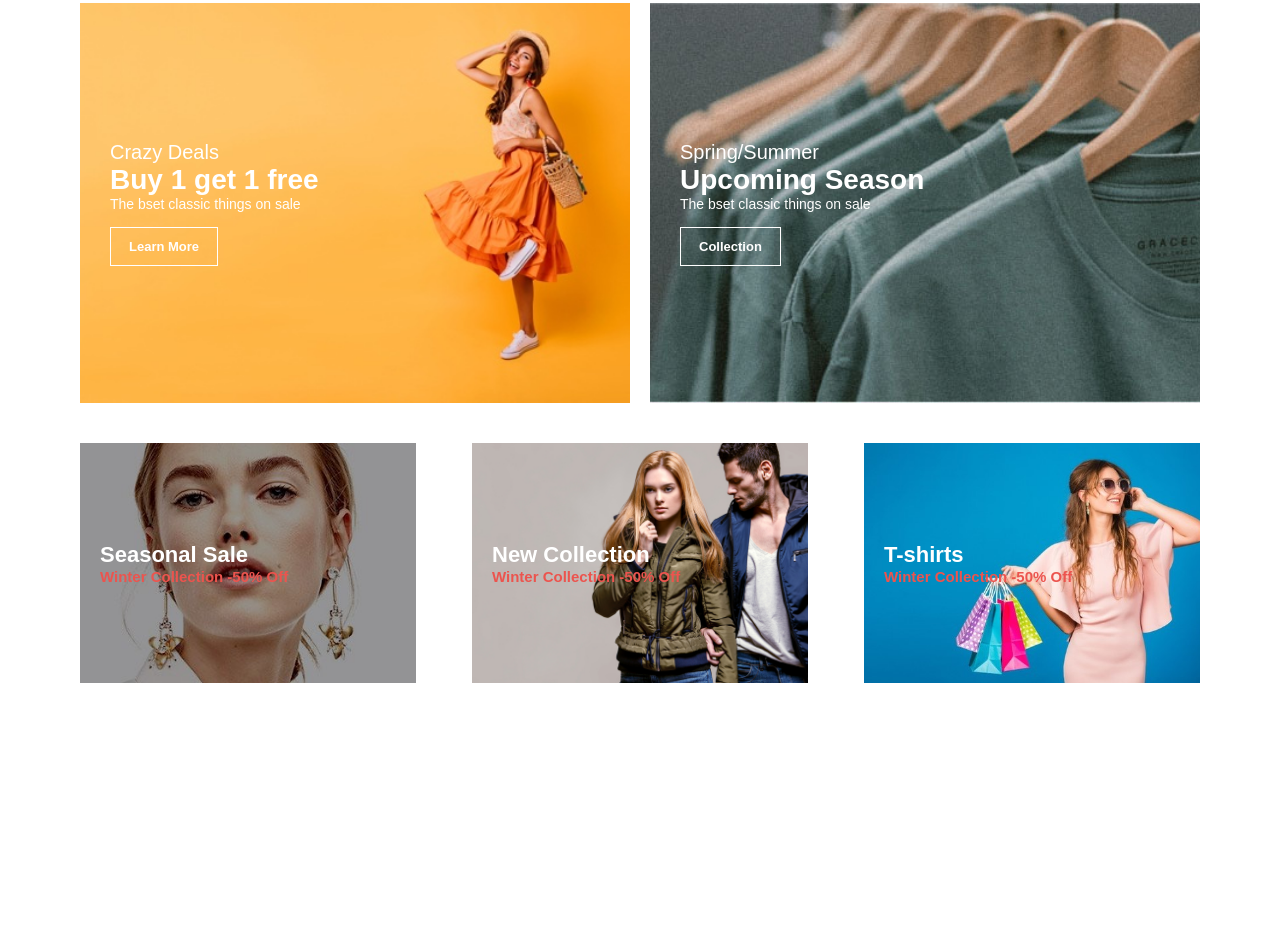
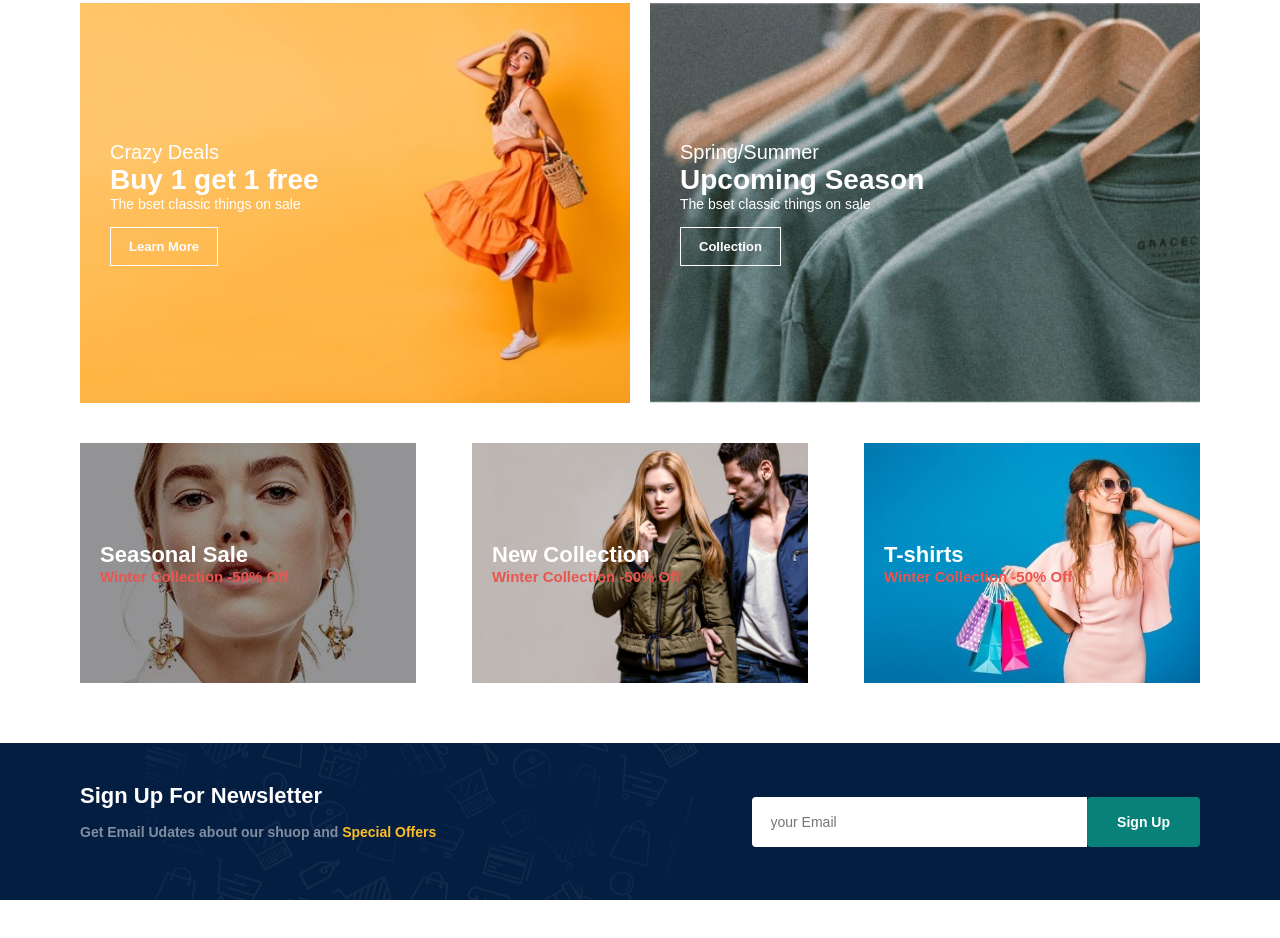
Before and after one commit to kirmani512/E-Commerce-website-HTML-CSS-JS, a plain HTML site: page index.html in a window 1280 px wide. Shown: the part 3479-4417 px from the top of the page. Before the commit the page ends 4182 px from the top, so only its background shows below. Drawn offline with Linux system fonts and the light colour scheme.

Commit message:
index page sections

```diff
--- a/index.html
+++ b/index.html
@@ -396,6 +396,20 @@
 
     <!--Section Banner3 End-->
 
+    <!--Newsletter Section Start-->
+    <section id="newsletter" class="section-m1 section-p1">
+        <div class="newstext">
+            <h4>Sign Up For Newsletter</h4>
+            <p>Get Email Udates about our shuop and <span>Special Offers</span></p>
+        </div>
+        <div class="form">
+            <input type="text" placeholder="your Email">
+            <button class="normal">Sign Up</button>
+        </div>
+    </section>
+    <!--Newsletter Section End-->
+
+
     <script src="script.js"></script>
 </body>
 
--- a/style.css
+++ b/style.css
@@ -379,3 +379,48 @@ flex-wrap: wrap;
   font-weight: 800;
   font-size: 15px;
 }
+#newsletter{
+  display: flex;
+  justify-content: space-between;
+  flex-wrap: wrap;
+  align-items: center;
+  background-image: url("img/banner/b14.png");
+  background-repeat: no-repeat;
+  background-position: 20% 30%;
+  background-color: #041e42;
+}
+#newsletter h4{
+  font-size: 22px;
+  font-weight: 700;
+  color: #fff;
+}
+#newsletter p{
+  font-size: 14px;
+  font-weight: 600;
+  color: #818ea0;
+}
+#newsletter p span{
+
+  color: #ffbd27;
+}
+#newsletter .form{
+  display: flex;
+  width: 40%;
+}
+#newsletter input{
+  height: 3.125rem;
+  padding: 0 1.25em;
+  font-size: 14px;
+  width: 100%;
+  border: 1px solid transparent;
+  border-radius: 4px;
+  outline: none;
+  border-top-right-radius: 0;
+  border-bottom-right-radius: 0;
+
+}
+#newsletter button{
+  background-color: #088178;
+  color: #fff;
+  white-space: nowrap;
+}
```
